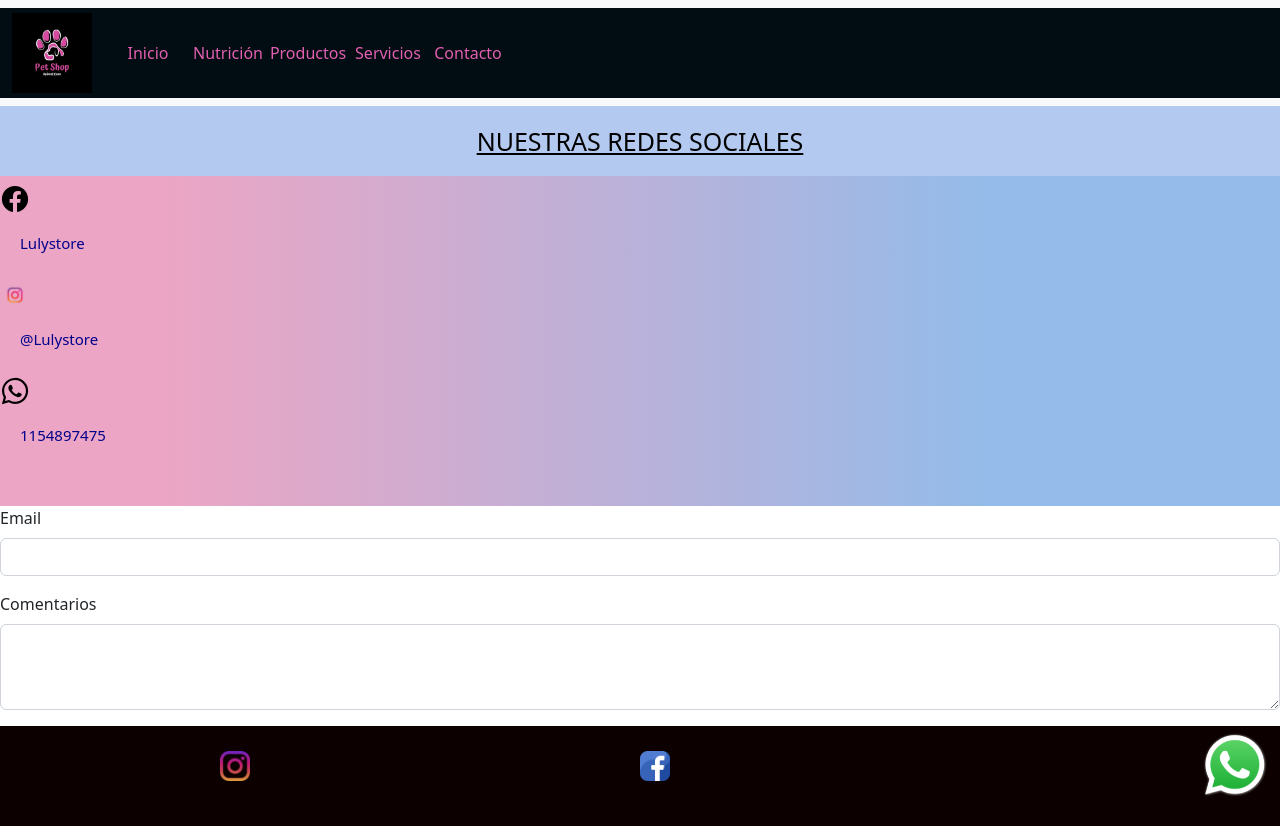
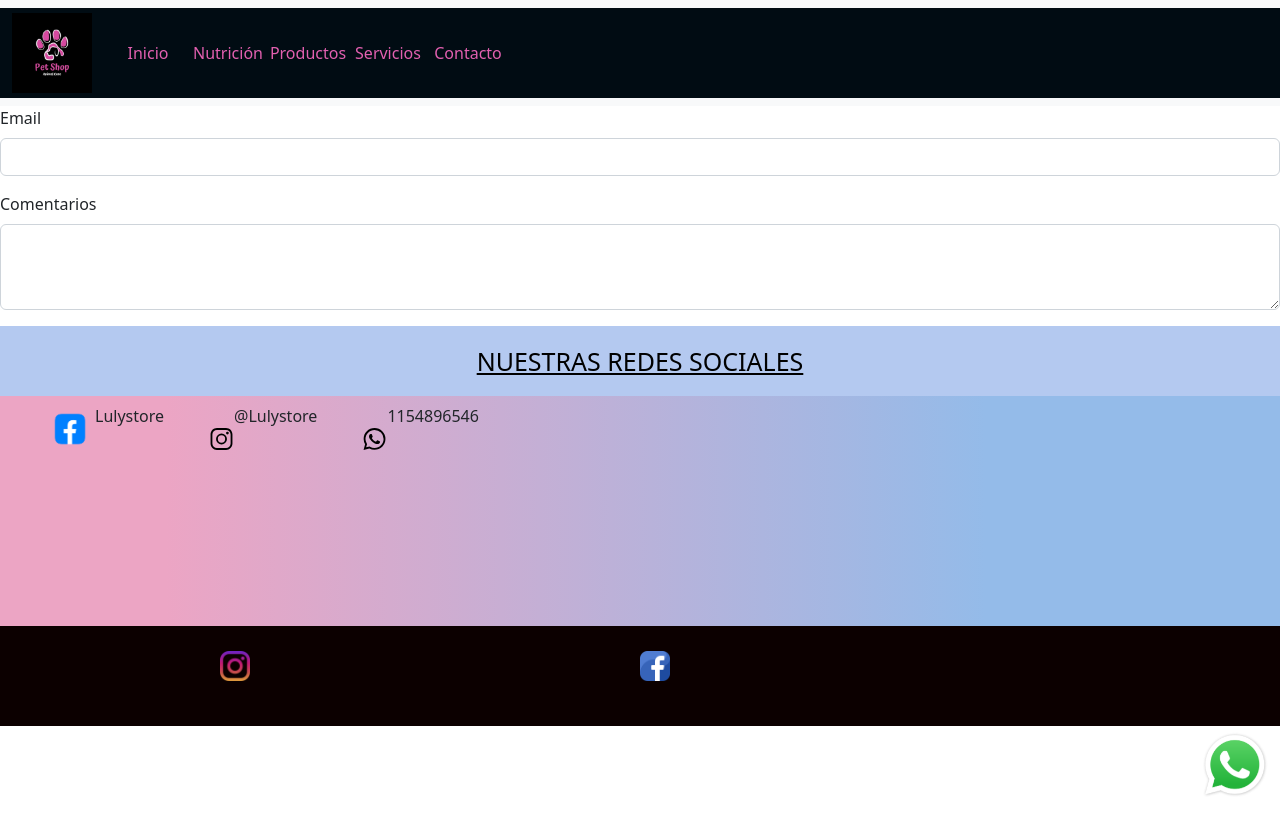
Before and after one commit to Luciana2345/comision-74945, a website: page pages/contact.html in a window 1280 px wide. After the commit the page ends 800 px from the top, so only its background shows below. Drawn offline with nearby package versions, Linux system fonts and the light colour scheme.

Commit message:
modificacion final 2

```diff
--- a/css/style.css
+++ b/css/style.css
@@ -365,9 +365,11 @@ body{
 .contacto-redes{
     display: flex;
     flex-direction: column;
-    height: 400px;
+    height: 300px;
     background: rgb(236,165,196);
     background: linear-gradient(90deg, rgba(236,165,196,1) 13%, rgba(148,187,233,1) 77%);
+
+
 }
 
 .contacto-redes h2{
@@ -380,28 +382,31 @@ body{
 
 
 }
-
-.contacto-redes h3{
-    color: darkblue;
-    font-size: 15px;
-    padding: 20px;
-
+.contacto-redes-sociales{
+    display: grid;
+    grid-template-columns: 1fr;
+    grid-template-rows: 100px 100px;
+    display: flex;
+    padding-left: 45px;
 }
 
-.logo-facebook{
-    width: 30px;
-    height: 30px;
-
+.logos-redes{
+    width: 50px;
+    height: 50px;
+    display: flex;
+    flex-direction: row;
 }
-.logo-instagram{
-    width: 30px;
-    height: 30px;
-
+.logos-redes-insta{
+    width: 70px;
+    height: 70px;
+    display: flex;
+    padding-left: 45px;
 }
-.logo-whatsapp{
-    width: 30px;
-    height: 30px;
-
+.logos-redes-whats{
+    width: 70px;
+    height: 70px;
+    display: flex;
+    padding-left: 45px;
 }
 
 /*-----FOOTER-----*/
--- a/pages/contact.html
+++ b/pages/contact.html
@@ -45,15 +45,6 @@
     </nav>
   </header>
   <main>
-    <section class="contacto-redes">
-      <h2>NUESTRAS REDES SOCIALES</h2>
-      <img src="../img/logofacebook.svg" class="logo-facebook" alt="">
-      <h3>Lulystore</h3>
-      <img src="../img/logo instagram.jpg" class="logo-instagram" alt="">
-      <h3>@Lulystore</h3>
-      <img src="../img/logowhatsapp.svg" class="logo-whatsapp" alt="">
-      <h3>1154897475</h3>
-    </section>
     <section>
       <div class="mb-3">
         <label for="exampleFormControlInput1" class="form-label">Email</label>
@@ -64,6 +55,17 @@
         <textarea class="form-control" id="exampleFormControlTextarea1" rows="3"></textarea>
       </div>
     </section>
+    <section class="contacto-redes">
+      <h2>NUESTRAS REDES SOCIALES</h2>
+      <div class="contacto-redes-sociales">
+        <img class="logos-redes" src="../img/logo face.jpg" alt="">
+        <p>Lulystore</p>
+        <img class="logos-redes-insta" src="../img/logoinstagram.svg" alt="">
+        <p>@Lulystore</p>
+        <img class="logos-redes-whats" src="../img/logowhatsapp.svg" alt="">
+        <p>1154896546</p>
+
+      </div>
   </main>
   <footer>
     <a href="https://www.instagram.com" target="_blank">
--- a/scss/estilos.scss
+++ b/scss/estilos.scss
@@ -281,7 +281,7 @@ main{
     .contacto-redes{
         display: flex;
         flex-direction: column;
-        height: 400px;
+        height: 300px;
         color: black;
         font-size: 25px;
         text-align: center;
@@ -295,17 +295,24 @@ main{
             font-size: 15px;
             padding: 20px;
         }
-        .logo-facebook{
-            width: 30px;
-            height: 30px;
+        .logos-redes{
+            width: 50px;
+            height: 50px;
+            display: flex;
+            flex-direction: row;
+
         }
-        .logo-instagram{
-            width: 30px;
-            height: 30px;
+        .logos-redes-insta{
+            width: 70px;
+            height: 70px;
+            display: flex;
+            padding-left: 45px;
         }
-        .logo-whatsapp{
-            width: 30px;
-            height: 30px;
+        .logos-redes-whats{
+            width: 70px;
+            height: 70px;
+            display: flex;
+            padding-left: 45px;
         }
     }
 
```
Also changed, not shown: css/estilos.css.
